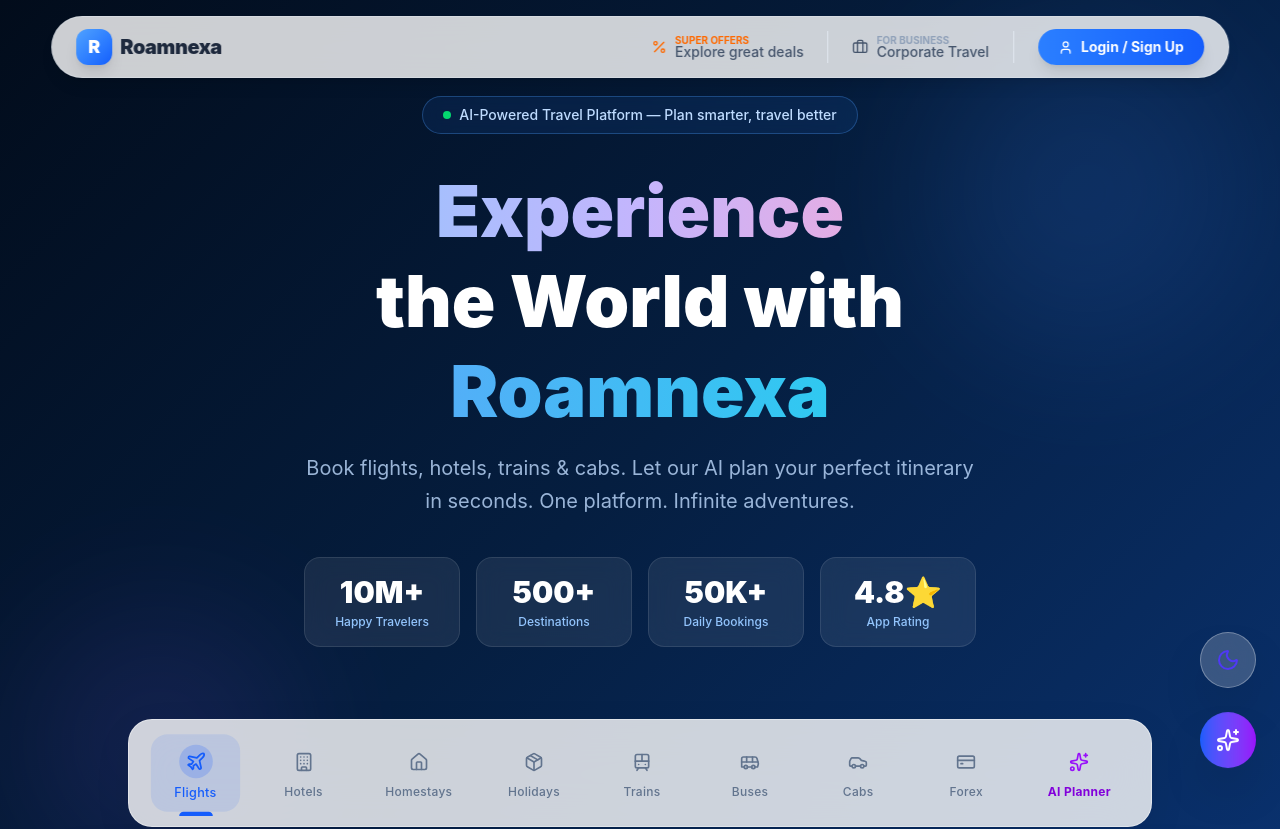
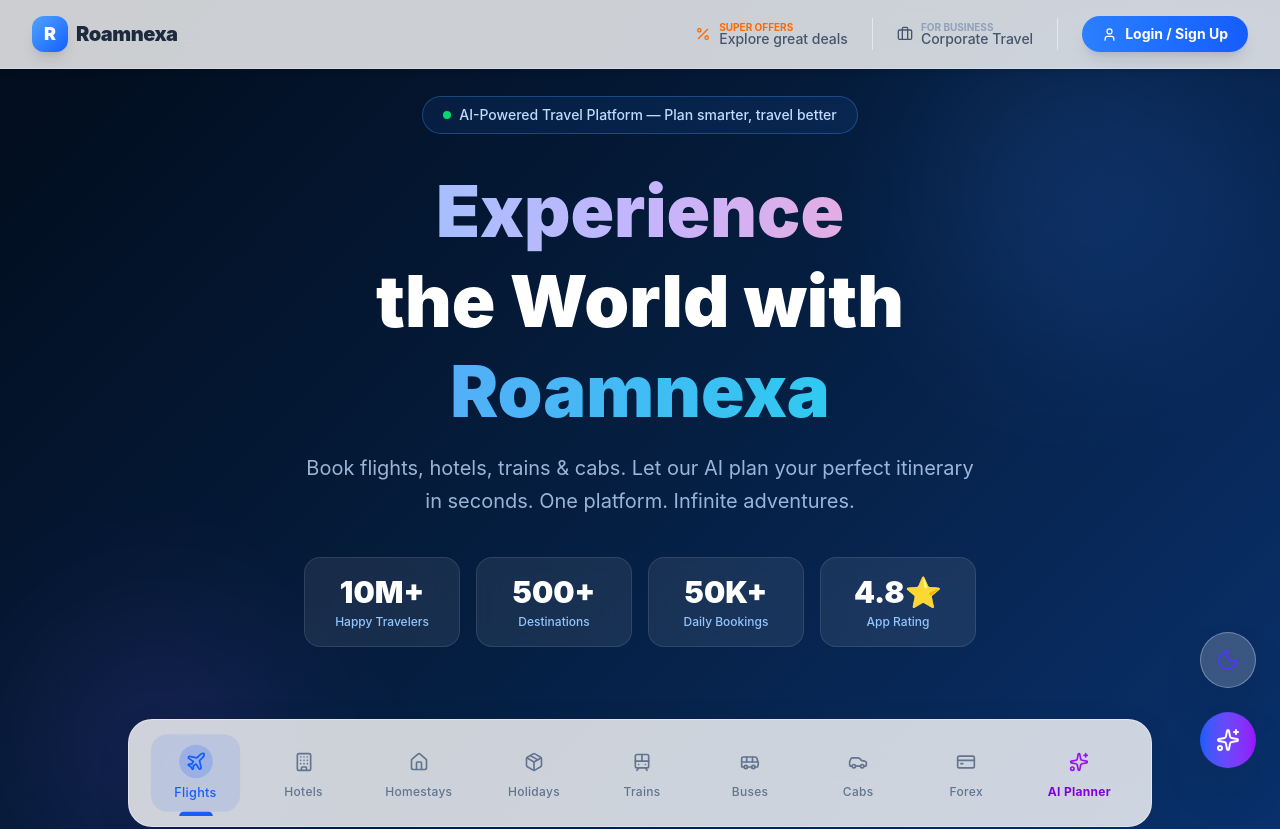
Before and after one commit to Varunshinde01/Roamnexa, a React (Vite) app: page / in a window 1280 px wide. Shown: the top 829 px of the page. Built offline with nearby package versions, Linux system fonts and the light colour scheme.

Commit message:
Convert navigation bar to a top full-width fixed frosted glass header

```diff
--- a/src/components/Navbar.jsx
+++ b/src/components/Navbar.jsx
@@ -11,8 +11,8 @@
 
   return (
     <>
-      <nav className="fixed top-4 left-1/2 -translate-x-1/2 w-[92%] max-w-7xl z-50 bg-white/80 dark:bg-slate-900/60 backdrop-blur-xl border border-slate-200/50 dark:border-white/5 py-3 px-6 rounded-full shadow-lg transition-all duration-300">
-        <div className="w-full">
+      <nav className="fixed top-0 left-0 w-full z-50 bg-white/80 dark:bg-slate-900/60 backdrop-blur-xl border-b border-slate-200/50 dark:border-white/5 py-4 shadow-md transition-all duration-300">
+        <div className="max-w-7xl mx-auto px-4 sm:px-6 lg:px-8">
           <div className="flex justify-between items-center">
             {/* Logo */}
             <div className="flex items-center gap-2">
@@ -82,7 +82,7 @@
 
         {/* Mobile Menu */}
         {isMobileMenuOpen && (
-          <div className="md:hidden bg-white/95 dark:bg-slate-900/95 backdrop-blur-xl absolute top-full left-0 w-full border border-slate-200/50 dark:border-white/10 p-4 shadow-xl z-50 rounded-[2rem] mt-2">
+          <div className="md:hidden bg-white/95 dark:bg-slate-900/95 backdrop-blur-xl absolute top-full left-0 w-full border-b border-slate-200/50 dark:border-white/10 p-5 shadow-xl z-50">
             <div className="flex flex-col space-y-4">
               <a href="#offers" className="text-slate-700 dark:text-slate-200 font-medium flex items-center gap-2"><Percent size={16} className="text-orange-500" /> Offers</a>
               <a href="#features" className="text-slate-700 dark:text-slate-200 font-medium flex items-center gap-2"><Briefcase size={16} /> Corporate Travel</a>
```
